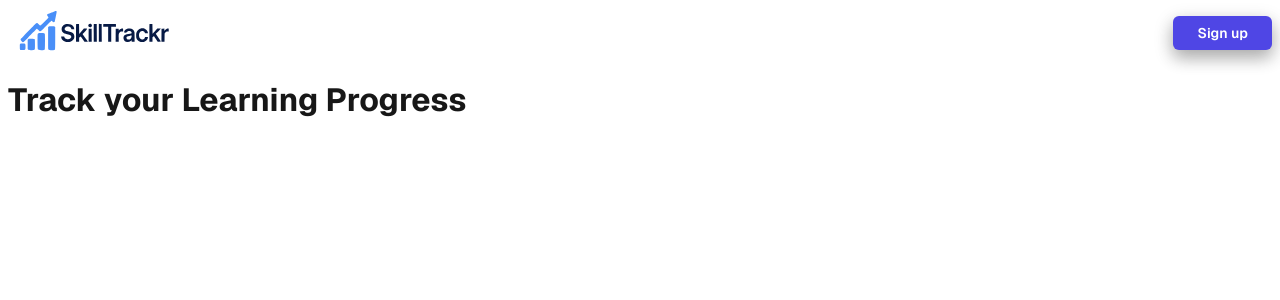
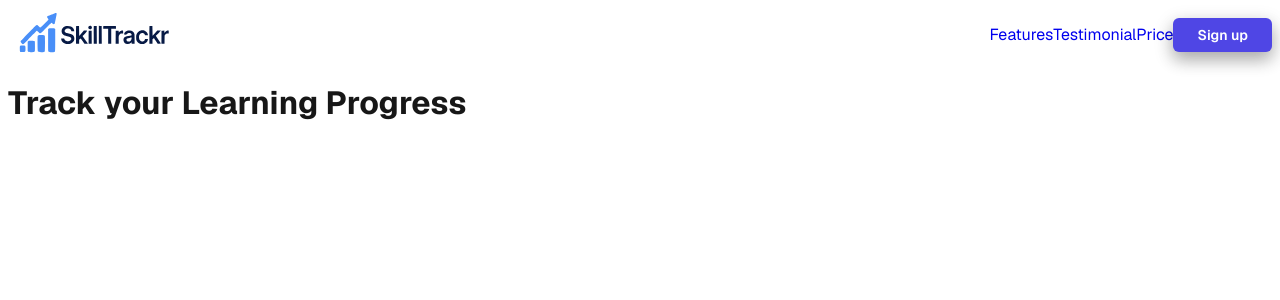
Before and after one commit to itsnayakpradeep/skilltrackr, a Next.js app: page / in a window 1280 px wide. Shown: the top 300 px of the page. Built offline with nearby package versions, Linux system fonts and the light colour scheme.

Commit message:
Navigation list has been added

```diff
--- a/src/components/layout/Navbar.tsx
+++ b/src/components/layout/Navbar.tsx
@@ -1,5 +1,7 @@
 import Image from "next/image";
 import Link from "next/link";
+import { colors } from "@styles/token/colors";
+import { typography } from "@styles/token/typography";
 import Button from "@components/ui/Button";
 
 export default function Navbar() {
@@ -20,8 +22,29 @@ export default function Navbar() {
                         </Link>
 
                     </div>
-            {/* Navigation Links */}
-
+                {/* Navigation Links*/}
+                <div className="flex items-center ml-auto">
+                    <ul className="flex items-center list-none mx-6 px-4 space-x-8">
+                        <li>
+                            <Link
+                                href="/features"
+                                className="font-sans text-gray-700 hover:text-primary font-medium no-underline"
+                            >
+                                Features
+                            </Link>
+                        </li>
+                        <li>
+                            <Link href="/testimonial" className="text-gray-700 hover:text-primary font-medium no-underline">
+                                Testimonial
+                            </Link>
+                        </li>
+                        <li>
+                            <Link href="/price" className="text-gray-700 hover:text-primary font-medium no-underline">
+                                Price
+                            </Link>
+                        </li>
+                    </ul>
+                </div>
                 {/* Auth Buttons */}
                 <div className="inline-flex rounded-md shadow-sm" role="group">
                     {/* <Link
```
Lines whose indentation alone changed are shown as unchanged.
